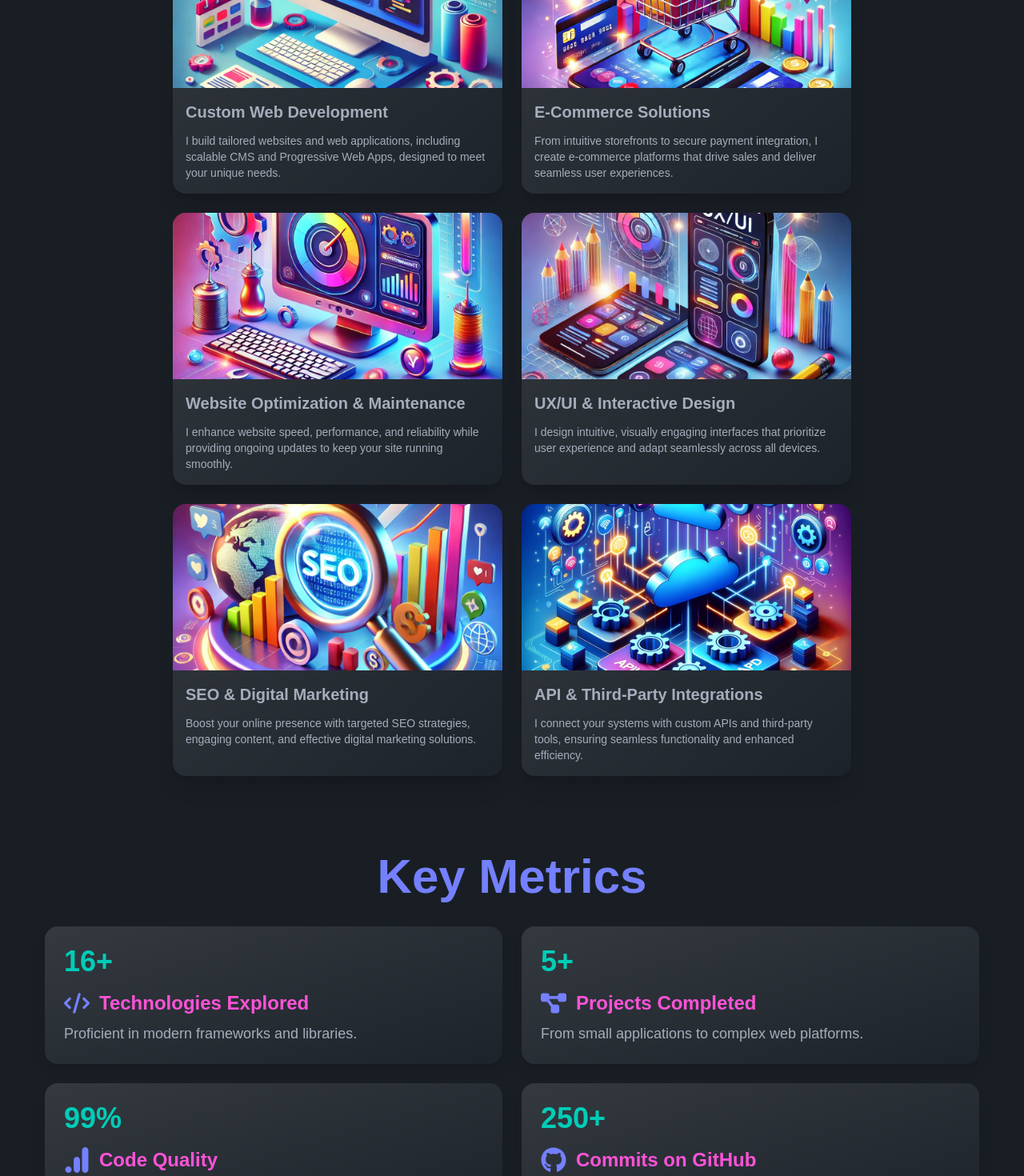
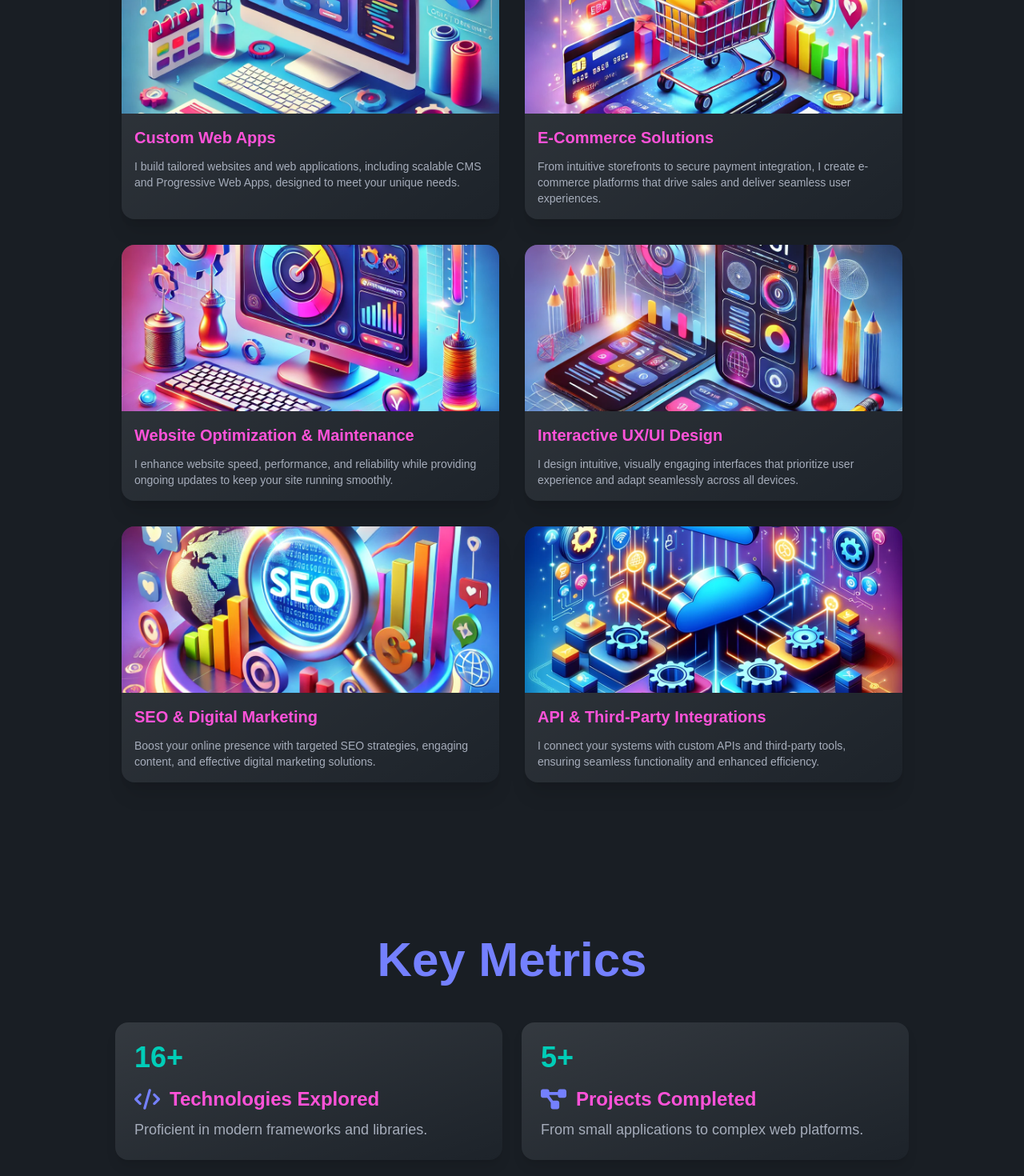
Before and after one commit to Lokie-ree/dev-portfolio, a Next.js app: page / in a window 1280 px wide. Shown: the part 1140-2610 px from the top of the page at 80% size. Built offline with nearby package versions, Linux system fonts and the light colour scheme.

Commit message:
Enhancements made to Services section and card hover effects

```diff
--- a/app/globals.css
+++ b/app/globals.css
@@ -15,4 +15,12 @@ html {
   .glass {
     @apply bg-gradient-to-br from-white/10 to-transparent backdrop-blur-lg border border-white/20 shadow-[0px_8px_32px_0px_rgba(0,0,0,0.37)];
   }
+
+  .card-hover {
+    @apply transition-transform duration-300 hover:scale-105 hover:border hover:border-accent;
+  }
+
+  .text-hover {
+    @apply transition-transform duration-300 hover:scale-125;
+  }
 }
--- a/components/Contact.jsx
+++ b/components/Contact.jsx
@@ -6,7 +6,7 @@ import { MdEmail } from "react-icons/md";
 
 const Contact = () => {
   return (
-    <section id="contact" className="py-16 text-base-content">
+    <section id="contact" className="py-20 lg:py-24 text-base-content">
       <div className="max-w-4xl mx-auto px-6">
           <h2 className="text-5xl md:text-6xl font-bold text-primary text-center mb-12">
             Contact Me
--- a/components/Hero.jsx
+++ b/components/Hero.jsx
@@ -10,7 +10,7 @@ const Hero = () => {
   return (
     <section
       id="home"
-      className="relative grid min-h-screen text-base-content place-content-center overflow-hidden px-4 py-24"
+      className="relative grid min-h-screen py-20 lg:py-24 text-base-content place-content-center overflow-hidden"
     >
       <div className="z-10 flex flex-col items-center mt-2 md:mt-8">
         <h1 className="text-primary text-4xl md:text-6xl font-black">
--- a/components/KeyMetrics.jsx
+++ b/components/KeyMetrics.jsx
@@ -3,16 +3,16 @@ import { metrics } from "@/utils/constants";
 
 const KeyMetrics = () => {
   return (
-    <section id="key-metrics" className="py-8 relative overflow-hidden px-2">
-      <div className="container max-w-[1200px] mx-auto px-4">
-        <h2 className="text-5xl md:text-6xl text-primary font-exo font-bold text-center mb-8">
+    <section id="key-metrics" className="py-20 lg:py-24 relative overflow-hidden">
+      <div className="container max-w-5xl mx-auto px-4">
+        <h2 className="text-5xl md:text-6xl text-primary font-exo font-bold text-center mb-12">
           Key Metrics
         </h2>
         <div className="grid grid-cols-1 md:grid-cols-2 gap-6 mx-auto">
           {metrics.map((metric) => (
             <div
               key={metric.id}
-              className="stat p-6 bg-base-100 bg-gradient-to-br from-white/10 to-transparent rounded-2xl shadow-lg backdrop-blur-md hover:scale-105 transition-transform duration-300"
+              className="stat p-6 bg-base-100 bg-gradient-to-br from-white/10 to-transparent rounded-2xl shadow-lg backdrop-blur-md card-hover"
             >
               <div className="mb-4">
                 <span className="stat-value text-accent text-3xl sm:text-4xl">
--- a/components/Portfolio.jsx
+++ b/components/Portfolio.jsx
@@ -13,17 +13,17 @@ const Portfolio = () => {
   };
 
   return (
-    <section id="projects" className="py-16 text-base-content">
+    <section id="projects" className="py-20 lg:py-24 text-base-content">
       <div className="max-w-6xl mx-auto px-6">
         <h2 className="text-5xl md:text-6xl font-bold text-primary text-center mb-12">
           Projects
         </h2>
         {/* Flexbox Layout */}
-        <div className="flex flex-wrap gap-6 justify-center">
+        <div className="flex flex-col gap-6 justify-center items-center">
           {projects.map((project) => (
             <div
               key={project.id}
-              className="flex flex-col items-center p-4 bg-base-100 bg-gradient-to-br from-white/10 to-transparent rounded-xl shadow-xl w-full sm:w-[48%] lg:w-[30%] transition-transform duration-300 hover:scale-105"
+              className="flex flex-col items-center p-4 bg-base-100 bg-gradient-to-br from-white/10 to-transparent rounded-xl shadow-xl w-full sm:w-[48%] lg:w-[30%] card-hover"
               onClick={() => toggleCard(project.id)}
             >
               {/* Project Image */}
--- a/components/Services.jsx
+++ b/components/Services.jsx
@@ -1,23 +1,27 @@
 import React from "react";
 import { services } from "@/utils/constants";
+import Image from "next/image";
 
 const Services = () => {
   return (
-    <section id="services" className="py-16 text-base-content">
-      <div className="max-w-4xl mx-auto px-6">
+    <section id="services" className="py-20 lg:py-24 text-base-content">
+      <div className="container max-w-5xl mx-auto px-6">
           <h2 className="text-5xl md:text-6xl font-bold text-primary text-center mb-12">Services</h2>
-        <div className="flex flex-col sm:flex-row sm:grid sm:grid-cols-2 gap-6">
+        <div className="flex flex-col sm:flex-row sm:grid sm:grid-cols-2 lg:grid-col-3 gap-8">
           {services.map((service) => (
-            <div className="card card-compact bg-base-100 bg-gradient-to-br from-white/10 to-transparent w-full shadow-xl transition-transform duration-300 hover:scale-105" key={service.id}>
+            <div className="card card-compact bg-base-100 bg-gradient-to-br from-white/10 to-transparent w-full shadow-xl card-hover" key={service.id}>
             <figure className="h-52">
-              <img
+              <Image
                 src={service.image}
                 alt={service.title}
+                width={300}
+                height={200}
+                className="rounded-t-lg w-full object-cover"
               />
             </figure>
-            <div className="card-body">
-              <h2 className="card-title">{service.title}</h2>
-              <p>{service.description}</p>
+            <div className="card-body p-6">
+              <h2 className="card-title text-lg sm:text-xl font-semibold text-secondary mb-2">{service.title}</h2>
+              <p className="text-sm sm:text-md">{service.description}</p>
             </div>
           </div>
           ))}
--- a/components/Stack.jsx
+++ b/components/Stack.jsx
@@ -5,16 +5,16 @@ import { stackItems } from "../utils/constants";
 
 const Stack = () => {
   return (
-    <section id="tech-stack" className="py-8 relative overflow-hidden">
-      <div className="max-w-[1200px] mx-auto px-4 text-center relative z-10">
-        <h2 className="text-5xl md:text-6xl text-primary font-bold mb-8">
+    <section id="tech-stack" className="py-20 lg:py-24 relative overflow-hidden">
+      <div className="container max-w-5xl mx-auto px-4 text-center relative z-10">
+        <h2 className="text-5xl md:text-6xl text-primary font-bold mb-12">
           Tech Stack
         </h2>
         <div className="grid grid-cols-2 sm:grid-cols-3 lg:grid-cols-4 gap-6">
           {stackItems.map((item, index) => (
             <div
               key={index}
-              className="relative flex flex-col bg-base-100 mx-auto items-center justify-center w-32 h-32 sm:w-40 sm:h-40 gap-2 bg-gradient-to-br from-white/10 to-transparent rounded-full shadow-xl hover:scale-105 transition-transform duration-300"
+              className="relative flex flex-col bg-base-100 mx-auto items-center justify-center w-32 h-32 sm:w-40 sm:h-40 gap-2 bg-gradient-to-br from-white/10 to-transparent rounded-full shadow-xl card-hover"
             >
               <div
                 className="w-12 h-12 sm:w-16 sm:h-16 flex items-center justify-center"
--- a/utils/constants.js
+++ b/utils/constants.js
@@ -295,7 +295,7 @@ export const metrics = [
 export const services = [
   {
     id: 1,
-    title: "Custom Web Development",
+    title: "Custom Web Apps",
     image: "/assets/custom_web_development.png",
     description: "I build tailored websites and web applications, including scalable CMS and Progressive Web Apps, designed to meet your unique needs.",
   },
@@ -313,7 +313,7 @@ export const services = [
   },
   {
     id: 4,
-    title: "UX/UI & Interactive Design",
+    title: "Interactive UX/UI Design",
     image: "/assets/ux_ui_interactive_design.png",
     description: "I design intuitive, visually engaging interfaces that prioritize user experience and adapt seamlessly across all devices.",
   },
```
